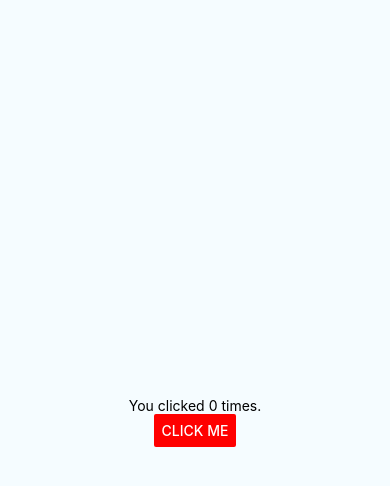
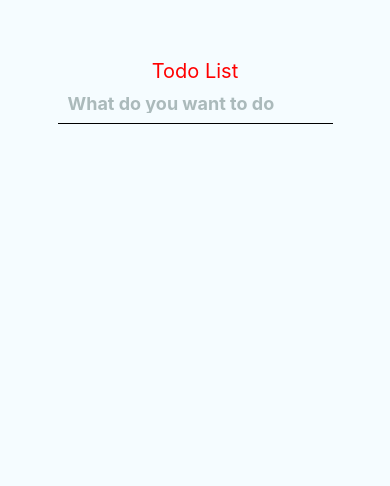
Before and after one commit to JackWillie/RNHooksTODOAPP, a React Native app: screen / in a window 390 px wide. Shown: the top 486 px of the page. Built offline with nearby package versions, Linux system fonts and the light colour scheme.

Commit message:
flexbox explaination

```diff
--- a/App.js
+++ b/App.js
@@ -1,22 +1,24 @@
-import React, { useState } from 'react';
-import { StyleSheet, Text, View, Button } from 'react-native';
+import React from 'react';
+import {
+	StyleSheet,
+	Text,
+	View,
+	TouchableOpacity,
+	TextInput
+} from 'react-native';
 
 export default function App() {
-	const [count, setCount] = useState(0);
-
-	function buttonClickHandler() {
-		setCount(count + 1);
-	}
-
 	return (
 		<View style={styles.container}>
-			<Text>You clicked {count} times.</Text>
-			<Button
-				onPress={buttonClickHandler}
-				title="Click me"
-				color="red"
-				accessibilityLabel="Click this button to increase count"
-			/>
+			<Text style={styles.header}>Todo List</Text>
+			<View style={styles.textInputContainer}>
+				<TextInput
+					style={styles.textInput}
+					multiline={true}
+					placeholder="What do you want to do today?"
+					placeholderTextColor="#abbabb"
+				/>
+			</View>
 		</View>
 	);
 }
@@ -24,18 +26,31 @@ export default function App() {
 const styles = StyleSheet.create({
 	container: {
 		flex: 1,
-		justifyContent: 'center',
+		justifyContent: 'flex-start',
 		alignItems: 'center',
 		backgroundColor: '#F5FCFF'
 	},
-	welcome: {
+	header: {
+		marginTop: '15%',
 		fontSize: 20,
-		textAlign: 'center',
-		margin: 10
+		color: 'red',
+		paddingBottom: 10
 	},
-	instructions: {
-		textAlign: 'center',
-		color: '#333333',
-		marginBottom: 5
+	textInputContainer: {
+		flexDirection: 'row',
+		alignItems: 'baseline',
+		borderColor: 'black',
+		borderBottomWidth: 1,
+		paddingRight: 10,
+		paddingBottom: 10
+	},
+	textInput: {
+		flex: 1,
+		height: 20,
+		fontSize: 18,
+		fontWeight: 'bold',
+		color: 'black',
+		paddingLeft: 10,
+		minHeight: '3%'
 	}
 });
```
Also changed, not shown: 1 other file (tests, documents, lock files or other folders).
